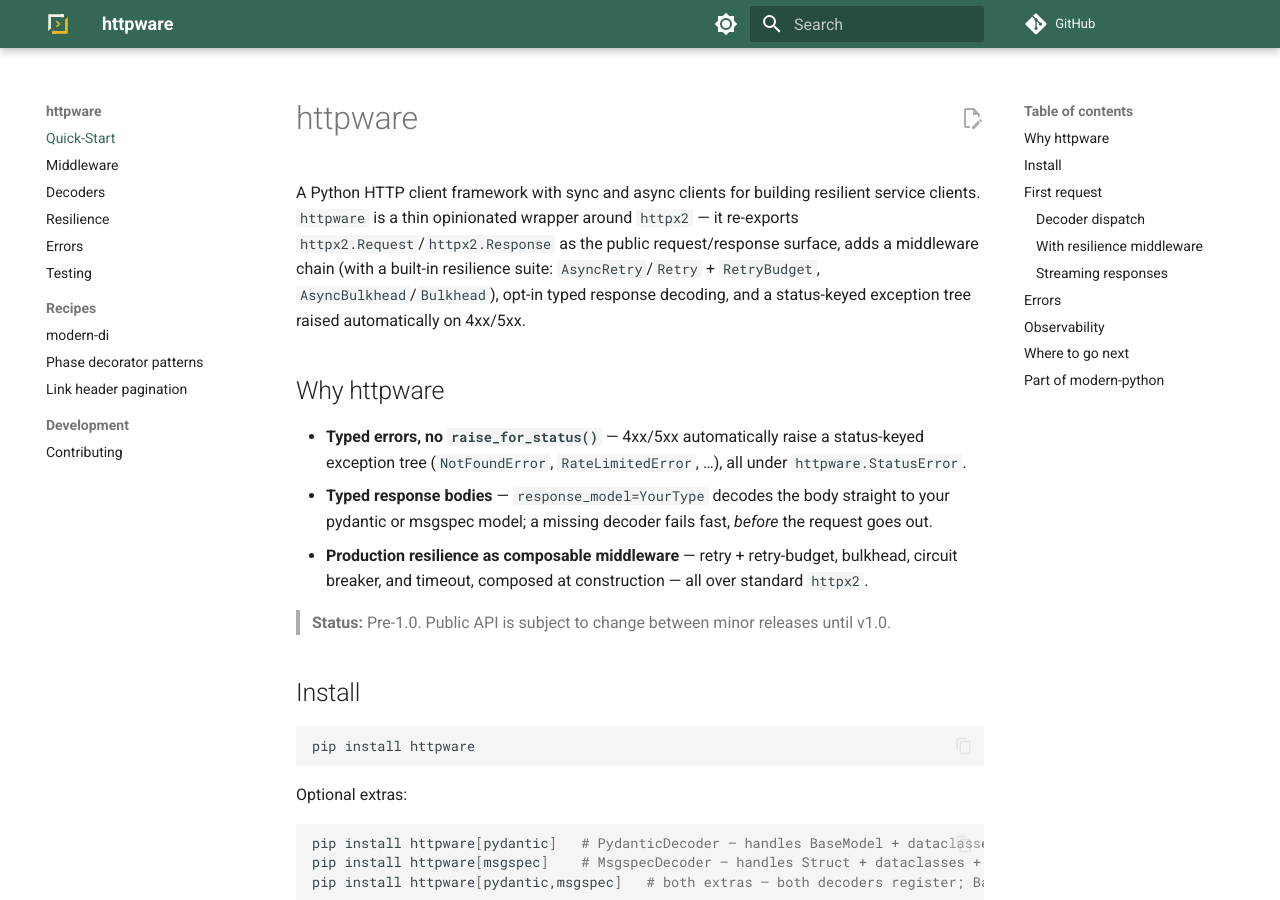
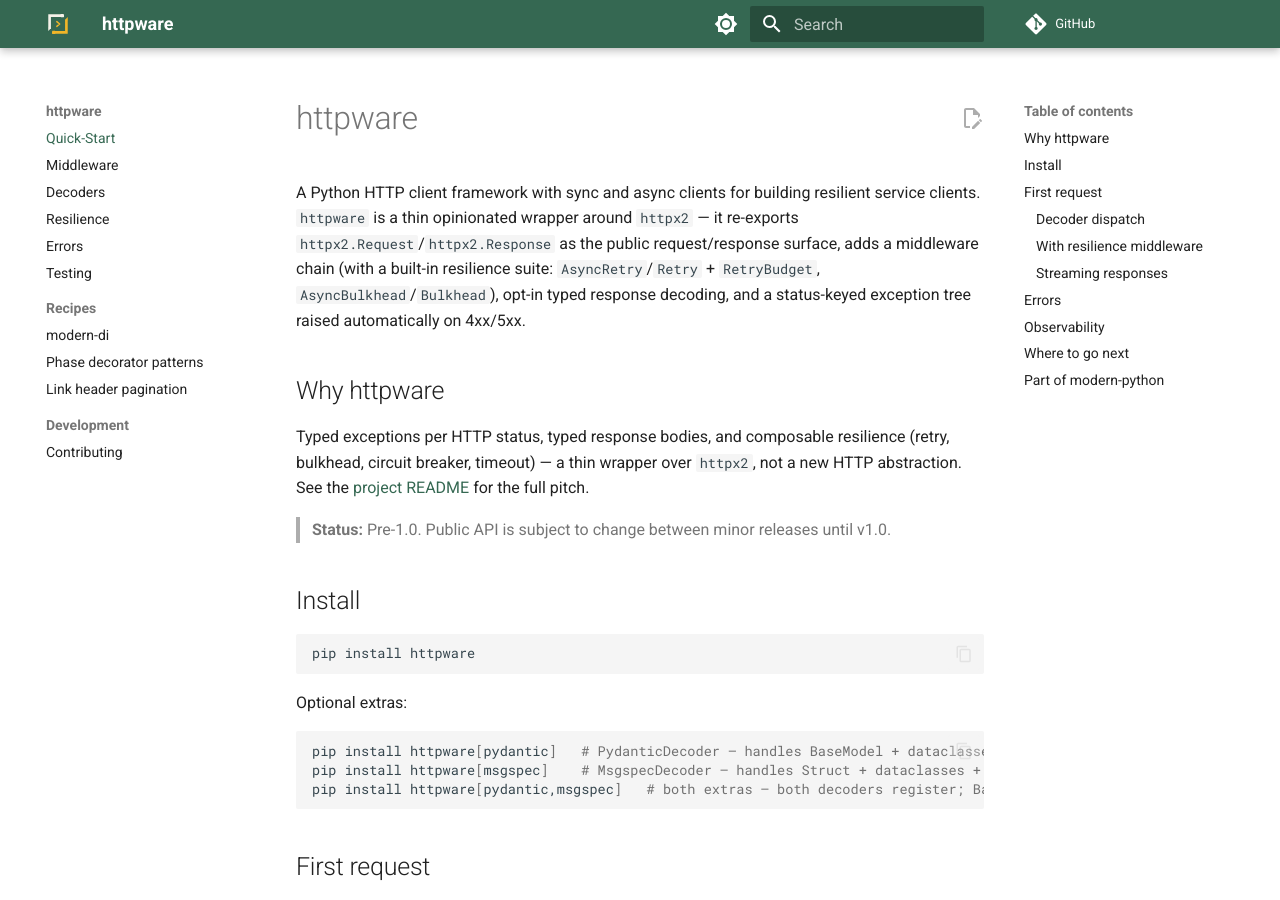
Before and after one commit to modern-python/httpware, an MkDocs documentation site: the page built from docs/index.md, in a window 1280 px wide and 900 px high. Built offline with MkDocs 1.6.1 and Material for MkDocs 9.7.7, drawn with Linux system fonts in a browser that asks for light colours; comment, search, counter and statistics services are not loaded.

Commit message:
docs: reframe Why httpware benefit-first and de-duplicate
Co-Authored-By: Claude Opus 4.8 (1M context) <noreply@anthropic.com>

```diff
--- a/docs/index.md
+++ b/docs/index.md
@@ -4,9 +4,11 @@ A Python HTTP client framework with sync and async clients for building resilien
 
 ## Why httpware
 
-- **Typed errors, no `raise_for_status()`** — 4xx/5xx automatically raise a status-keyed exception tree (`NotFoundError`, `RateLimitedError`, …), all under `httpware.StatusError`.
-- **Typed response bodies** — `response_model=YourType` decodes the body straight to your pydantic or msgspec model; a missing decoder fails fast, *before* the request goes out.
-- **Production resilience as composable middleware** — retry + retry-budget, bulkhead, circuit breaker, and timeout, composed at construction — all over standard `httpx2`.
+Typed exceptions per HTTP status, typed response bodies, and composable
+resilience (retry, bulkhead, circuit breaker, timeout) — a thin wrapper over
+`httpx2`, not a new HTTP abstraction. See the
+[project README](https://github.com/modern-python/httpware#why-httpware) for
+the full pitch.
 
 > **Status:** Pre-1.0. Public API is subject to change between minor releases until v1.0.
 
```
Also changed, not shown: README.md (+9 -3 lines).
